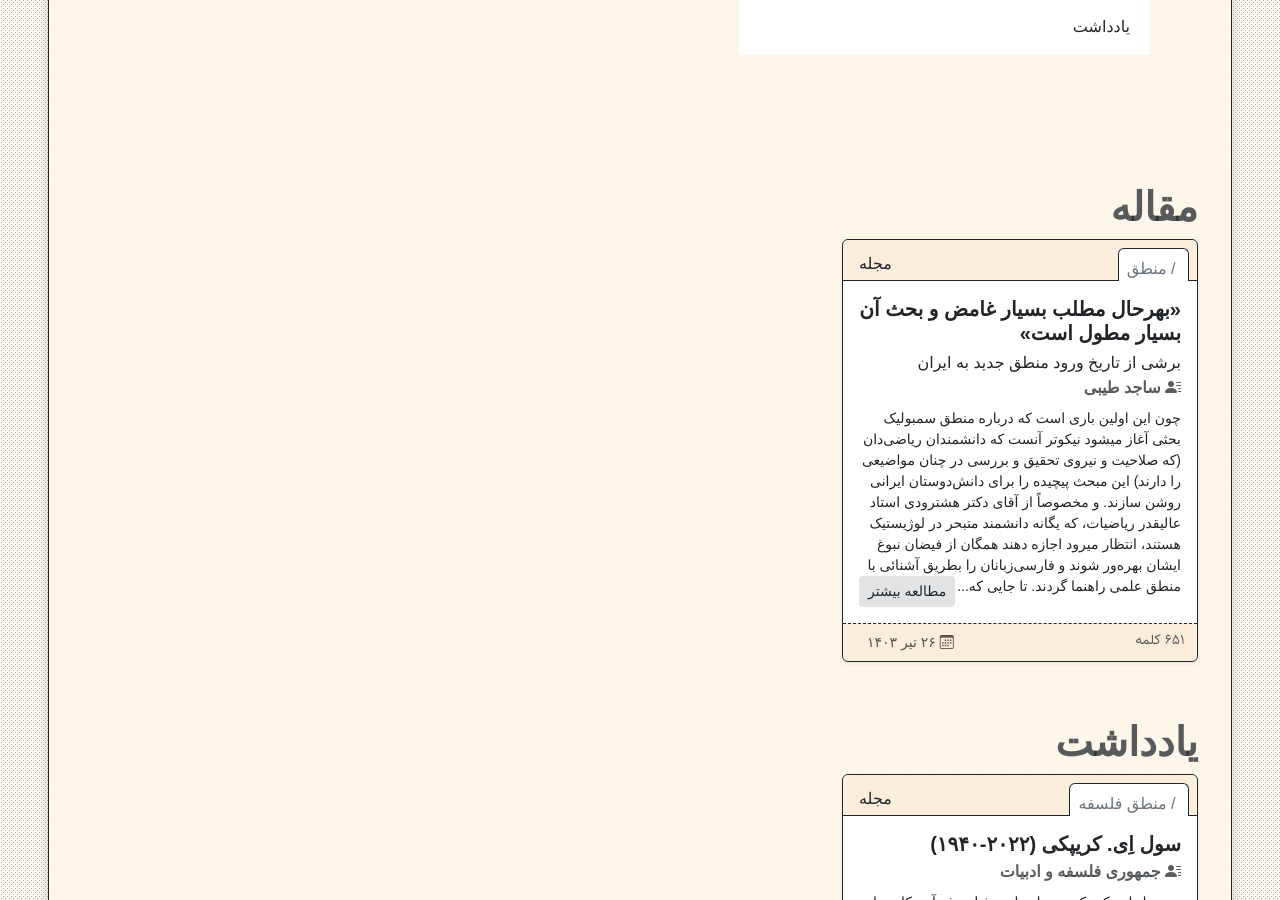
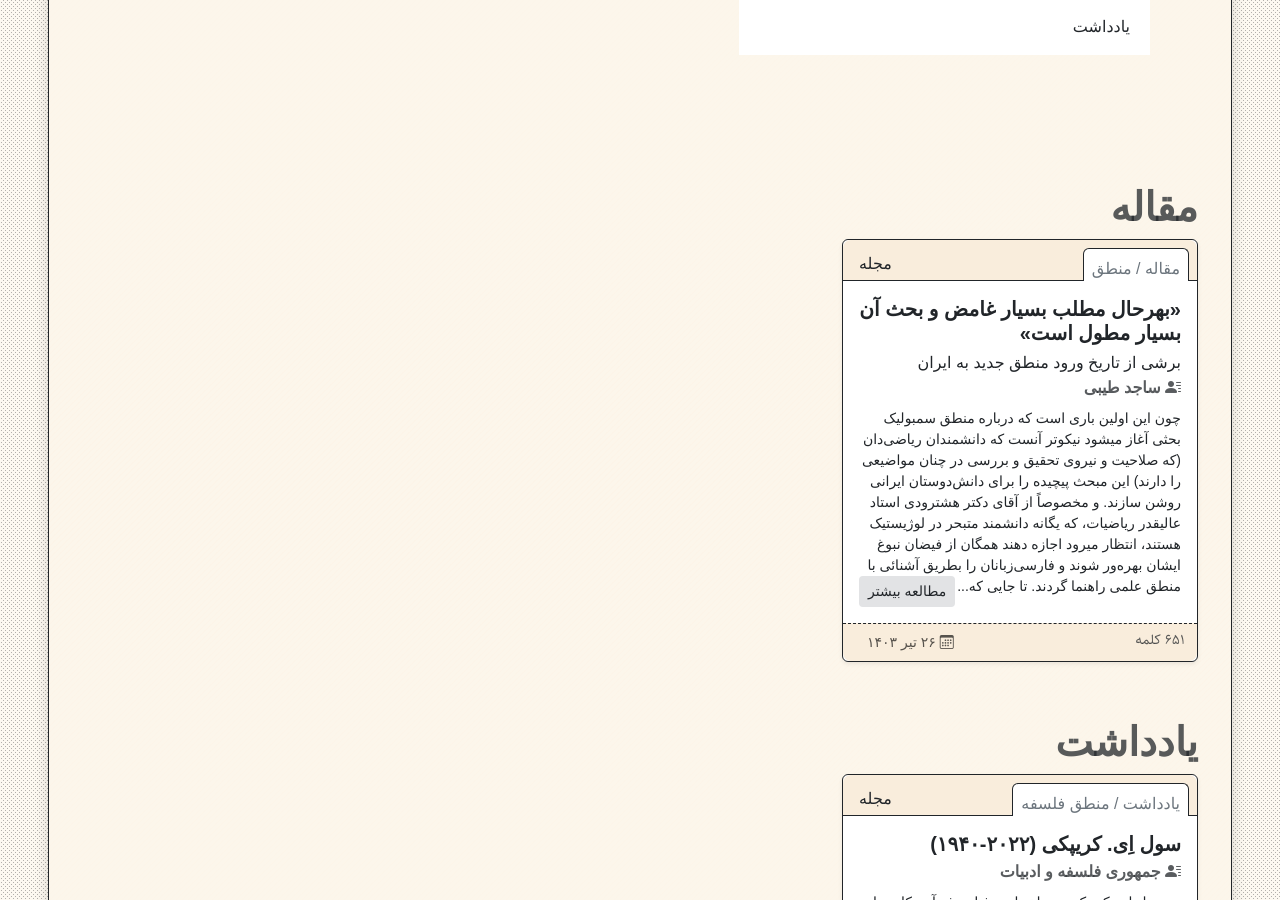
Before and after one commit to phicudemy/phicudemy.github.io, a Jekyll site: the page built from _categories/logic.md, in a window 1280 px wide and 900 px high, scrolled down 289 px. Built offline with Jekyll 4.4.1, drawn with Linux system fonts in a browser that asks for light colours; some web fonts are replaced.

Commit message:
fix a bug

```diff
--- a/_includes/cardContent.html
+++ b/_includes/cardContent.html
@@ -3,8 +3,8 @@
         <nav class="navbar bg-first rounded-top-3 pb-0 border-bottom  border-dark">
             <ul class="navbar-nav mx-2">
                 <li class=" nav-item first text-secondary bg-white border border-dark border-bottom-0 rounded-top mb-n1 pb-0 p-2">
-                    {%if post.contents%}{% for content in post.contents %}{% assign cont = site.contents | where: 'relative_path', content.path | first %}
-                    {% if cont %}<span><a class="text-reset" href="{{cont.url}}"><i class="{{cont.icon}}"></i> {{cont.title}}</a></span> {% endif %}{% endfor %} / {%endif%}
+                    {%if post.contents%}{% for pcontent in post.contents %}{% assign pcont = site.contents | where: 'relative_path', pcontent.path | first %}
+                    {% if pcont %}<span><a class="text-reset" href="{{cont.url}}"><i class="{{cont.icon}}"></i> {{pcont.title}}</a></span> {% endif %}{% endfor %} / {%endif%}
                     {%if post.categories%}{% for category in post.categories %}{% assign categ = site.categories | where: 'relative_path', category.path | first %}
                     {% if categ %}<span><a class="text-reset" href="{{categ.url}}">{{categ.title}}</a></span> {% endif %}{% endfor %}{%endif%}
                 </li>
--- a/_includes/cardContentSm.html
+++ b/_includes/cardContentSm.html
@@ -5,7 +5,8 @@
         <p class="card-subtitle mb-2 text-body-secondary small">
           {% if post.subtitle %}{{post.subtitle}}
           {%else%}
-          {% if post.people%}{% for person in post.people %}{% assign ppl = site.people | where: 'relative_path', person | first %}
+          {% if post.people%}
+          {% for person in post.people %}{% assign ppl = site.people | where: 'relative_path', person.path | first %}
           {% if ppl %}{%if ppl.avatar %}<img src="//images.weserv.nl/?url=https://phicudemy.github.io{{ppl.avatar}}&w=20&h=20&fit=cover&mask=circle" class="float-start me-2">{% else %}<i class="bi bi-person-lines-fill"></i>{%endif%} {{ppl.title}}
           {% endif %}{% endfor %}{% endif %}
           {%endif%}
```
